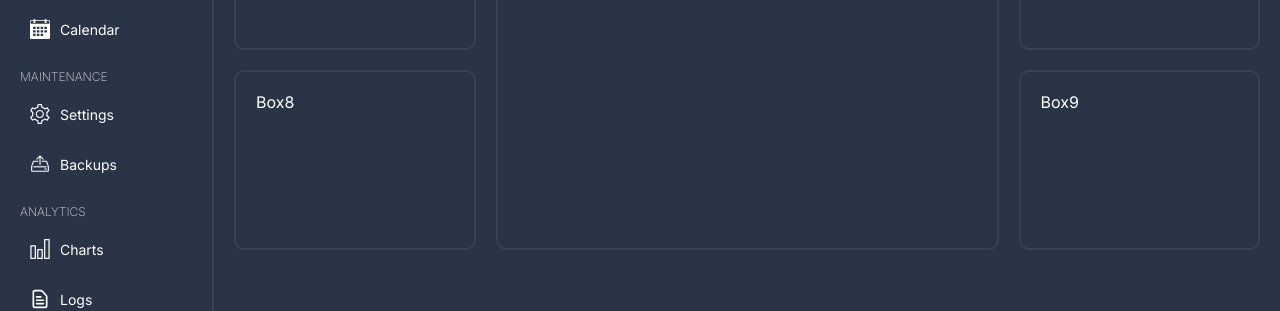
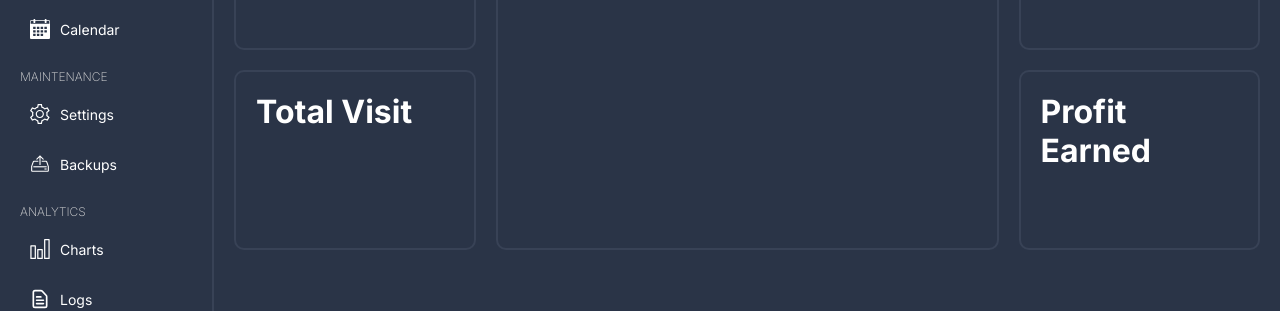
Before and after one commit to Thhomas1/adminpanel, a React (Vite) app: page / in a window 1280 px wide. Shown: the part 603-914 px from the top of the page. Built offline with nearby package versions, Linux system fonts and the light colour scheme.

Commit message:
bar chart displayed

```diff
--- /dev/null
+++ b/src/components/barChartBox/BarChartBox.tsx
@@ -0,0 +1,35 @@
+import { Bar, BarChart, ResponsiveContainer, Tooltip } from "recharts";
+import "./barChartBox.scss";
+
+
+type Props = {
+    title: string;
+    color: string;
+    dataKey: string;
+    chartData: object[];
+
+};
+
+
+
+
+const BarChartBox = (props: Props) => {
+  return (
+    <div className="barChartBox">
+        <h1>{props.title}</h1>
+        <div className="chart">
+        <ResponsiveContainer width="100%" height="100%">
+            <BarChart width={150} height={40} data={props.chartData}>
+                <Tooltip
+                    contentStyle={{background:"#2a3447", borderRadius: "5px"}}
+                    labelStyle={{display: "none"}}
+                />
+                <Bar dataKey={props.dataKey} fill={props.color} />
+            </BarChart>
+        </ResponsiveContainer>
+        </div>
+    </div>
+  )
+}
+
+export default BarChartBox
--- /dev/null
+++ b/src/components/barChartBox/barChartBox.scss
@@ -0,0 +1,3 @@
+.barChartBox{
+
+}
--- a/src/pages/home/Home.tsx
+++ b/src/pages/home/Home.tsx
@@ -1,6 +1,7 @@
+import BarChartBox from "../../components/barChartBox/BarChartBox"
 import ChartBox from "../../components/chartBox/ChartBox"
 import TopBox from "../../components/topBox/TopBox"
-import { chartBoxConversion, chartBoxProduct, chartBoxRevenue, chartBoxUser } from "../../data"
+import { barChartBoxRevenue, barChartBoxVisit, chartBoxConversion, chartBoxProduct, chartBoxRevenue, chartBoxUser } from "../../data"
 
 import "./home.scss"
 
@@ -16,8 +17,8 @@ const Home = () => {
       <div className="box box5"><ChartBox {...chartBoxConversion} /></div>
       <div className="box box6"><ChartBox {...chartBoxRevenue} /></div>
       <div className="box box7">Box7</div>
-      <div className="box box8">Box8</div>
-      <div className="box box9">Box9</div>
+      <div className="box box8"><BarChartBox {...barChartBoxVisit} /></div>
+      <div className="box box9"><BarChartBox {...barChartBoxRevenue} /></div>
     </div>
   )
 }
```
